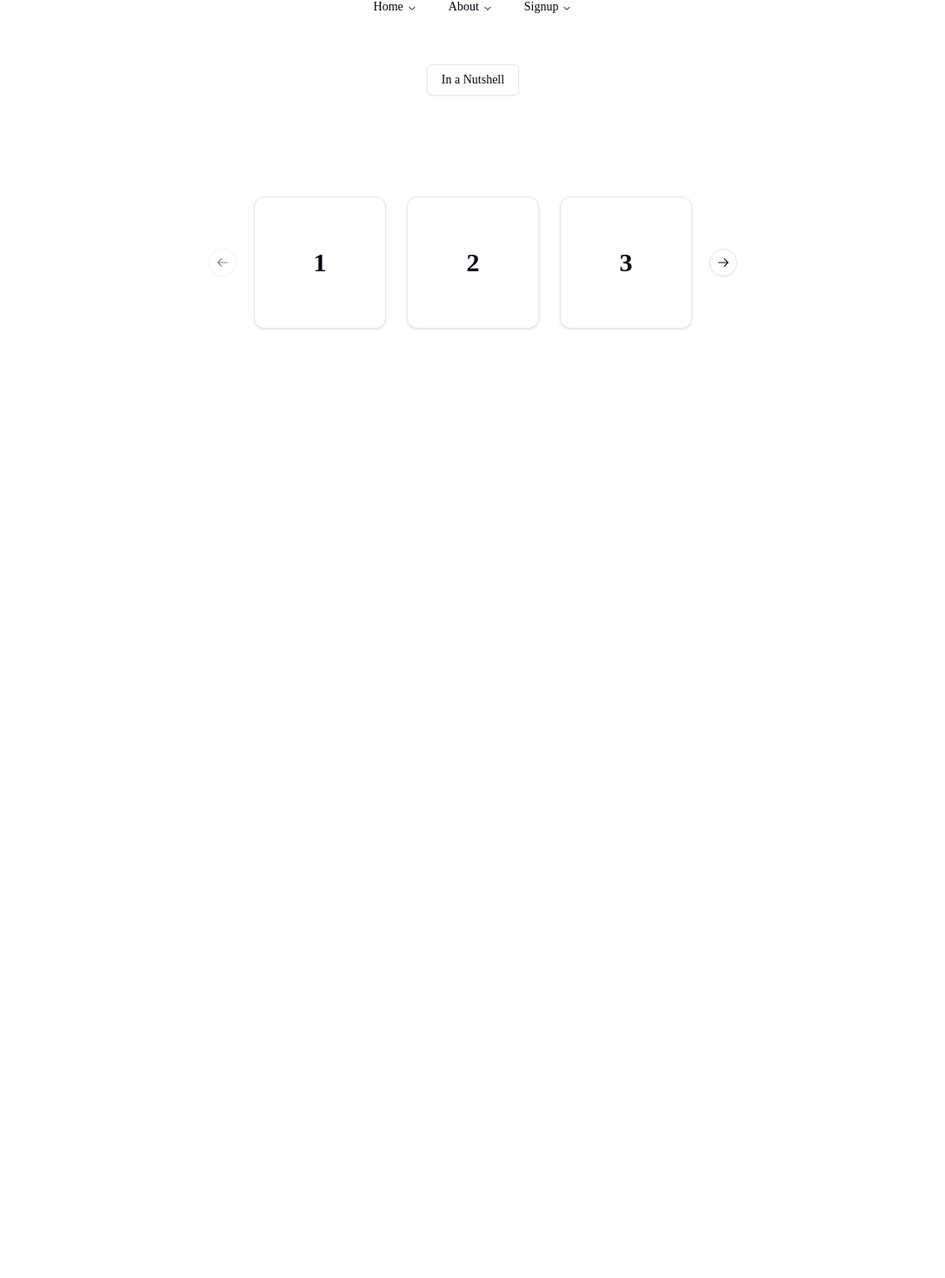
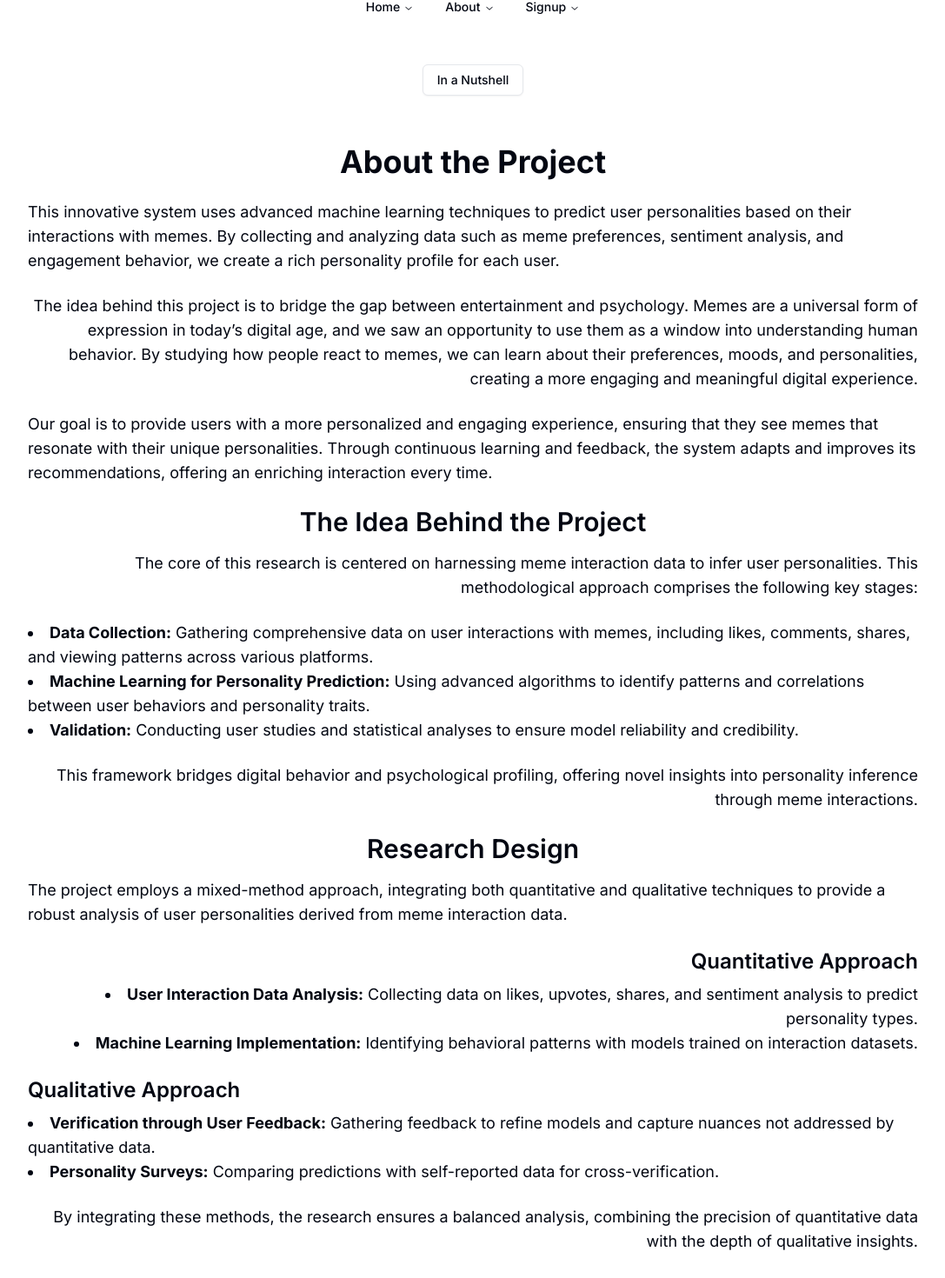
Before and after one commit to Otherwa/Memeingle-NextFrontedn, a Next.js app: page /about in a window 1280 px wide. Shown: the part 34-1504 px from the top of the page at 87% size, without its empty margins (96-1183 px from the left). Before the commit the page ends 884 px from the top, so only its background shows below. Built offline with nearby package versions, Linux system fonts and the light colour scheme.

Commit message:
/Design Changes/

```diff
--- a/package.json
+++ b/package.json
@@ -39,6 +39,7 @@
     "firebase": "^10.12.3",
     "fs": "^0.0.1-security",
     "lucide-react": "^0.378.0",
+    "memeingle": "file:",
     "next": "14.2.10",
     "react": "^18",
     "react-chartjs-2": "^5.2.0",
--- a/src/app/about/page.tsx
+++ b/src/app/about/page.tsx
@@ -1,48 +1,89 @@
 import { Button } from "@/components/ui/button";
-import { Card, CardContent } from "@/components/ui/card";
-import { Carousel, CarouselContent, CarouselItem, CarouselNext, CarouselPrevious } from "@/components/ui/carousel";
 import { Drawer, DrawerClose, DrawerContent, DrawerDescription, DrawerFooter, DrawerHeader, DrawerTitle, DrawerTrigger } from "@/components/ui/drawer";
 
 export default function About() {
     return (
         <div className="flex min-h-screen flex-col items-center gap-4 p-6">
+            {/* Drawer for the nutshell description */}
             <Drawer>
-                <DrawerTrigger><Button variant="outline">In a Nutshell</Button></DrawerTrigger>
+                <DrawerTrigger>
+                    <Button variant="outline">In a Nutshell</Button>
+                </DrawerTrigger>
                 <DrawerContent>
                     <DrawerHeader>
-                        <DrawerTitle>Are you absolutely sure?</DrawerTitle>
-                        <DrawerDescription>This action cannot be undone.</DrawerDescription>
+                        <DrawerTitle>In a Nutshell</DrawerTitle>
+                        <DrawerDescription>
+                            This project leverages meme interactions to predict and analyze user personalities. By gathering data from user engagement with memes, we provide personalized experiences that align with individual preferences and traits.
+                        </DrawerDescription>
                     </DrawerHeader>
                     <DrawerFooter>
                         <DrawerClose>
-                            <Button variant="outline">Cancel</Button>
+                            <Button variant="outline">Close</Button>
                         </DrawerClose>
                     </DrawerFooter>
                 </DrawerContent>
             </Drawer>
 
-            <Carousel
-                opts={{
-                    align: "start",
-                }}
-                className="w-full max-w-lg mt-24"
-            >
-                <CarouselContent>
-                    {Array.from({ length: 5 }).map((_, index) => (
-                        <CarouselItem key={index} className="md:basis-1/2 lg:basis-1/3">
-                            <div className="p-1">
-                                <Card>
-                                    <CardContent className="flex aspect-square items-center justify-center p-6">
-                                        <span className="text-3xl font-semibold">{index + 1}</span>
-                                    </CardContent>
-                                </Card>
-                            </div>
-                        </CarouselItem>
-                    ))}
-                </CarouselContent>
-                <CarouselPrevious />
-                <CarouselNext />
-            </Carousel>
+            {/* About Section */}
+            <div className="max-w-5xl mx-auto mt-10">
+                <h2 className="text-4xl font-bold text-center mb-6">About the Project</h2>
+
+                {/* Paragraph 1 */}
+                <div className="text-lg mb-6 text-left">
+                    This innovative system uses advanced machine learning techniques to predict user personalities based on their interactions with memes. By collecting and analyzing data such as meme preferences, sentiment analysis, and engagement behavior, we create a rich personality profile for each user.
+                </div>
+
+                {/* Paragraph 2 */}
+                <div className="text-lg mb-6 text-right">
+                    The idea behind this project is to bridge the gap between entertainment and psychology. Memes are a universal form of expression in today’s digital age, and we saw an opportunity to use them as a window into understanding human behavior. By studying how people react to memes, we can learn about their preferences, moods, and personalities, creating a more engaging and meaningful digital experience.
+                </div>
+
+                {/* Paragraph 3 */}
+                <div className="text-lg mb-6 text-left">
+                    Our goal is to provide users with a more personalized and engaging experience, ensuring that they see memes that resonate with their unique personalities. Through continuous learning and feedback, the system adapts and improves its recommendations, offering an enriching interaction every time.
+                </div>
+
+                {/* IDEA Section */}
+                <h3 className="text-3xl font-semibold mb-4 text-center">The Idea Behind the Project</h3>
+                <div className="text-lg mb-6 text-right">
+                    The core of this research is centered on harnessing meme interaction data to infer user personalities. This methodological approach comprises the following key stages:
+                </div>
+
+                {/* Methodology Points */}
+                <ul className="list-inside list-disc text-lg mb-6 text-left">
+                    <li><strong>Data Collection:</strong> Gathering comprehensive data on user interactions with memes, including likes, comments, shares, and viewing patterns across various platforms.</li>
+                    <li><strong>Machine Learning for Personality Prediction:</strong> Using advanced algorithms to identify patterns and correlations between user behaviors and personality traits.</li>
+                    <li><strong>Validation:</strong> Conducting user studies and statistical analyses to ensure model reliability and credibility.</li>
+                </ul>
+
+                <div className="text-lg mb-6 text-right">
+                    This framework bridges digital behavior and psychological profiling, offering novel insights into personality inference through meme interactions.
+                </div>
+
+                {/* Research Design */}
+                <h3 className="text-3xl font-semibold mb-4 text-center">Research Design</h3>
+                <div className="text-lg mb-6 text-left">
+                    The project employs a mixed-method approach, integrating both quantitative and qualitative techniques to provide a robust analysis of user personalities derived from meme interaction data.
+                </div>
+
+                {/* Quantitative Approach */}
+                <h4 className="text-2xl font-semibold mb-2 text-right">Quantitative Approach</h4>
+                <ul className="list-inside list-disc text-lg mb-6 text-right">
+                    <li><strong>User Interaction Data Analysis:</strong> Collecting data on likes, upvotes, shares, and sentiment analysis to predict personality types.</li>
+                    <li><strong>Machine Learning Implementation:</strong> Identifying behavioral patterns with models trained on interaction datasets.</li>
+                </ul>
+
+                {/* Qualitative Approach */}
+                <h4 className="text-2xl font-semibold mb-2 text-left">Qualitative Approach</h4>
+                <ul className="list-inside list-disc text-lg mb-6 text-left">
+                    <li><strong>Verification through User Feedback:</strong> Gathering feedback to refine models and capture nuances not addressed by quantitative data.</li>
+                    <li><strong>Personality Surveys:</strong> Comparing predictions with self-reported data for cross-verification.</li>
+                </ul>
+
+                <div className="text-lg mb-6 text-right">
+                    By integrating these methods, the research ensures a balanced analysis, combining the precision of quantitative data with the depth of qualitative insights.
+                </div>
+            </div>
         </div>
     );
 }
--- a/src/app/dashboard/peeps/component/Chat.tsx
+++ b/src/app/dashboard/peeps/component/Chat.tsx
@@ -162,8 +162,8 @@ const Chat: React.FC<ChatProps> = ({ userId }) => {
     return (
         <div className=' border-2 rounded-lg border-l-3 border-r-3 border-dashed border-black h-full'>
             {loading ? (
-                <div className="flex h-screen w-full items-center justify-center flex-col space-y-4 gap-4">
-                    <div className="flex flex-col space-y-3">
+                <div className="flex h-[36rem] w-full items-center justify-center flex-col space-y-4 gap-4">
+                    <div className="flex  justify-center flex-col space-y-3">
                         <Skeleton className="h-[125px] w-[250px] rounded-xl" />
                         <div className="space-y-2">
                             <Skeleton className="h-4 w-[250px]" />
@@ -172,6 +172,7 @@ const Chat: React.FC<ChatProps> = ({ userId }) => {
                     </div>
                 </div>
             ) : (
+                <>
                     <div>
                         <div className='m-4'>
                             <div>Recipient Status: &nbsp;
@@ -196,8 +197,6 @@ const Chat: React.FC<ChatProps> = ({ userId }) => {
                             </div>
                         </div>
                     </div>
-            )}
-
                     <div>
                         <div className='m-3'>
                             <div className="m-3">
@@ -212,6 +211,10 @@ const Chat: React.FC<ChatProps> = ({ userId }) => {
                             </div>
                         </div>
                     </div>
+                </>
+            )}
+
+
         </div>
     );
 };
--- a/src/app/dashboard/peeps/page.tsx
+++ b/src/app/dashboard/peeps/page.tsx
@@ -83,14 +83,7 @@ export default function Peeps() {
                                 </CardHeader>
                                 <CardContent className="card-body">
                                     <CardDescription>
-                                        <HoverCard>
-                                            <HoverCardTrigger>
-                                                <p><strong>Email:</strong> {user.email}</p>
-                                            </HoverCardTrigger>
-                                            <HoverCardContent>
-                                                <p><strong>Bio:</strong> {user.details.bio}</p>
-                                            </HoverCardContent>
-                                        </HoverCard>
+                                        <p><strong>Email:</strong> {user.email}</p>
                                         <p><strong>Similarity Score:</strong>
                                             <span className={`font-bold ${getSimilarityDescription(user.similarityScore).className}`}>
                                                 {getSimilarityDescription(user.similarityScore).description}
--- a/src/app/globals.css
+++ b/src/app/globals.css
@@ -144,11 +144,6 @@
   }
 }
 
-* {
-  font-family: 'sans-serif' !important;
-}
-
-
 .fixed {
   position: fixed;
 }
--- a/src/app/nav.tsx
+++ b/src/app/nav.tsx
@@ -38,13 +38,6 @@ export default function Navbar() {
                                     </Link>
                                 </Badge>
                             </li>
-                            <li>
-                                <Badge variant="secondary" className="hover:bg-gray-200 transition-colors duration-200 ease-in-out">
-                                    <NavigationMenuLink className="text-sm h-12 flex flex-col justify-center md:w-[270px] lg:w-[300px]">
-                                        The Idea <span role="img" aria-label="idea">💡</span>
-                                    </NavigationMenuLink>
-                                </Badge>
-                            </li>
                         </ul>
                     </NavigationMenuContent>
                 </NavigationMenuItem>
--- a/src/styles/style.css
+++ b/src/styles/style.css
@@ -25,7 +25,3 @@
 .swingright {
     animation: swingright 0.5s forwards;
 }
-
-*{
-    font-family: 'sans-serif' !important;
-}
```
Also changed, not shown: src/app/dashboard/page.tsx (+27 -5 lines), src/app/page.tsx (+30 -69 lines), 1 other file (tests, documents, lock files or other folders). Lines whose indentation alone changed are shown as unchanged.
